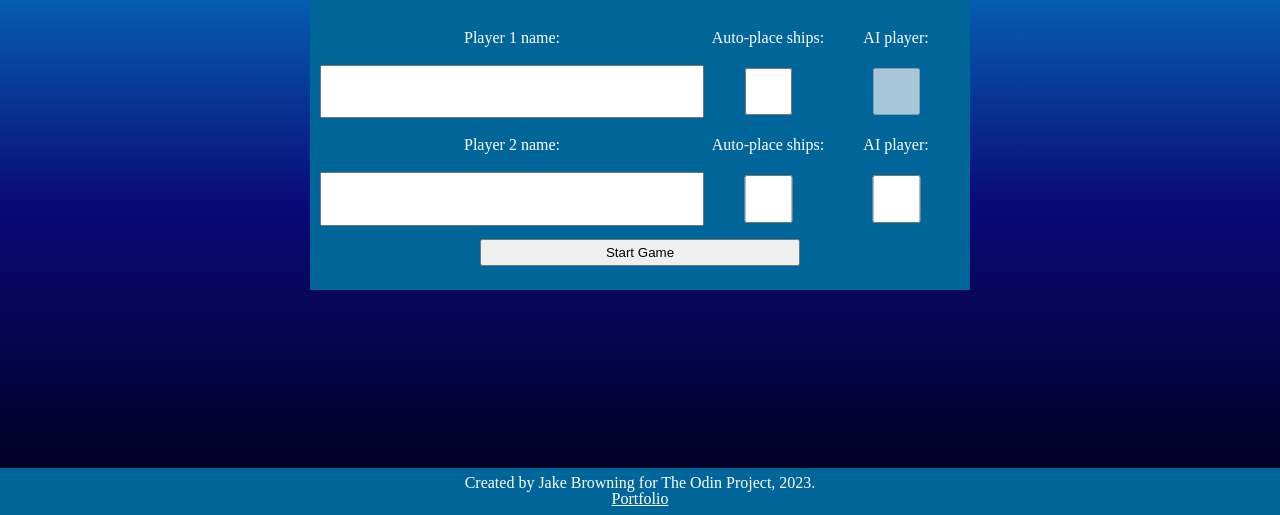
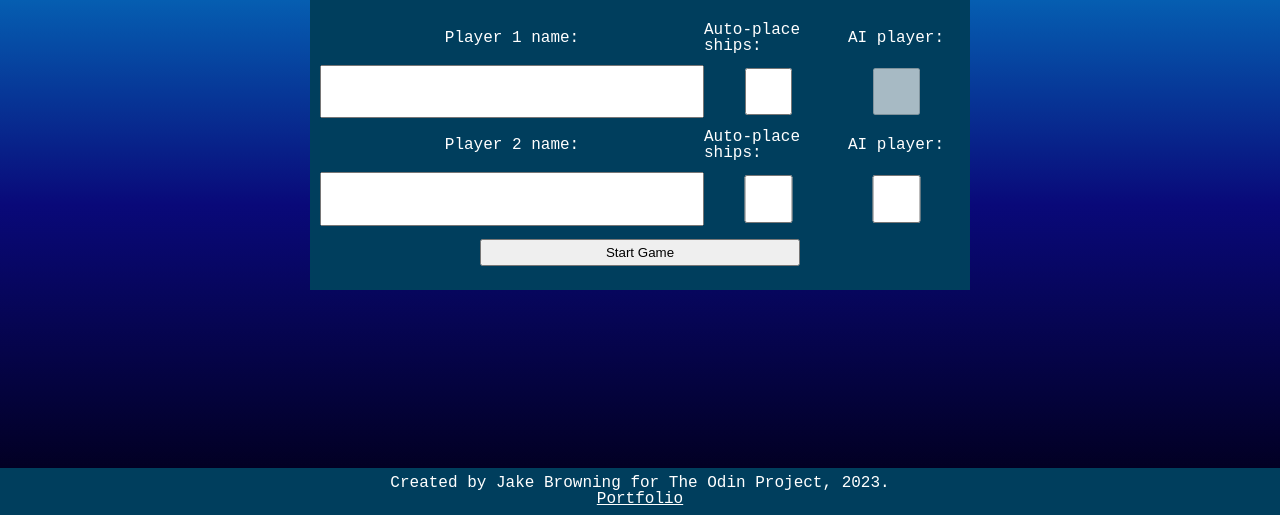
Before and after one commit to JakeBrowning90/battleship, a website built with webpack: page dist/index.html in a window 1280 px wide. Shown: the part 285-800 px from the top of the page. Built offline with Linux system fonts and the light colour scheme.

Commit message:
Change element colors and font family to courier

```diff
--- a/src/style.css
+++ b/src/style.css
@@ -1,6 +1,7 @@
 html, body {
     background-color: rgb(191, 191, 191);
     color: white;
+    font-family: 'Courier New', monospace;
     /* display: grid;
     grid-template-rows: 30px 1fr 30px; */
     display: flex;
@@ -19,7 +20,7 @@ h1 {
 }
 
 footer, .startScreenBase, .gameInfoBanner > *, .fleetStatus, .corner, .lastAttack {
-    background-color: #006699;
+    background-color: #003e5d;
 }
 
 header, footer, main {
```
Also changed, not shown: dist/main.js.
